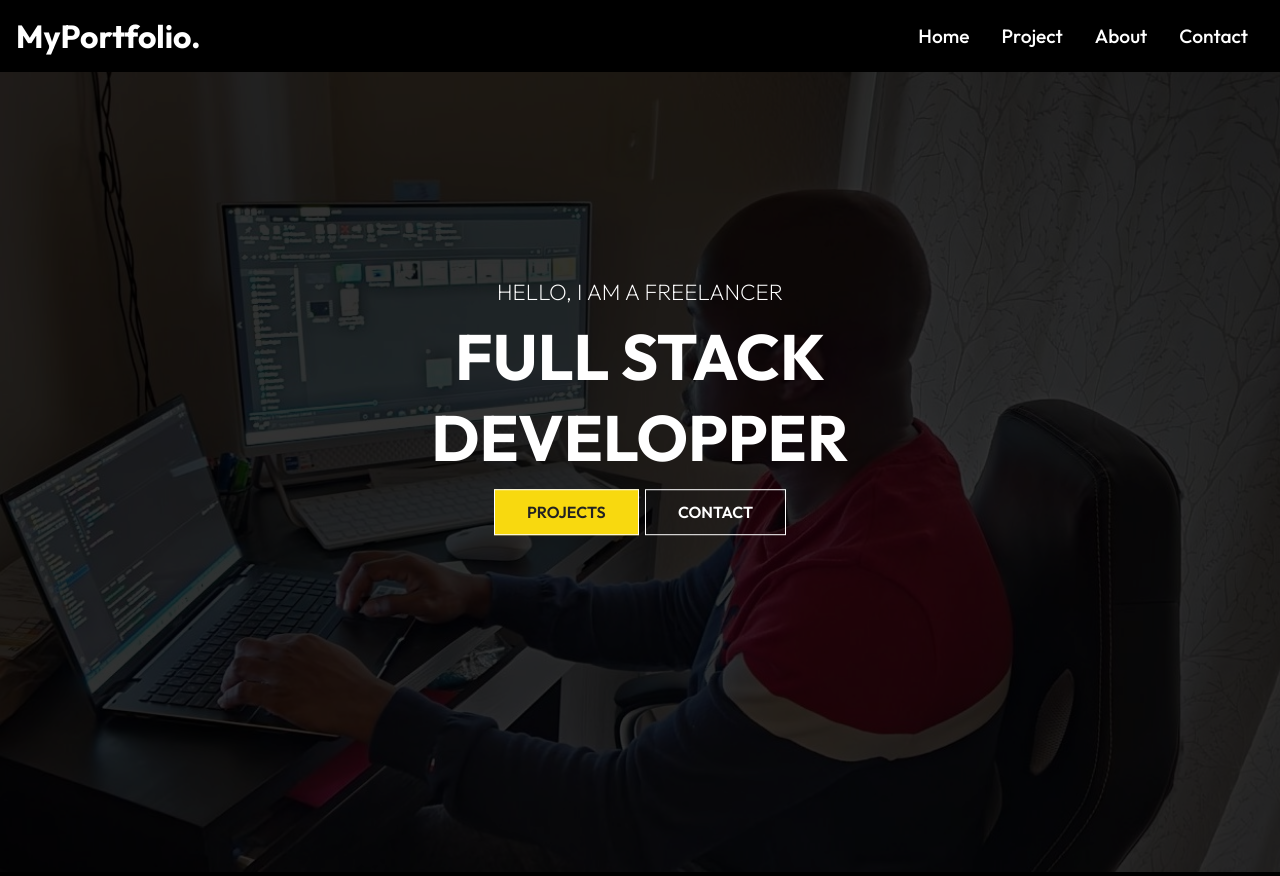
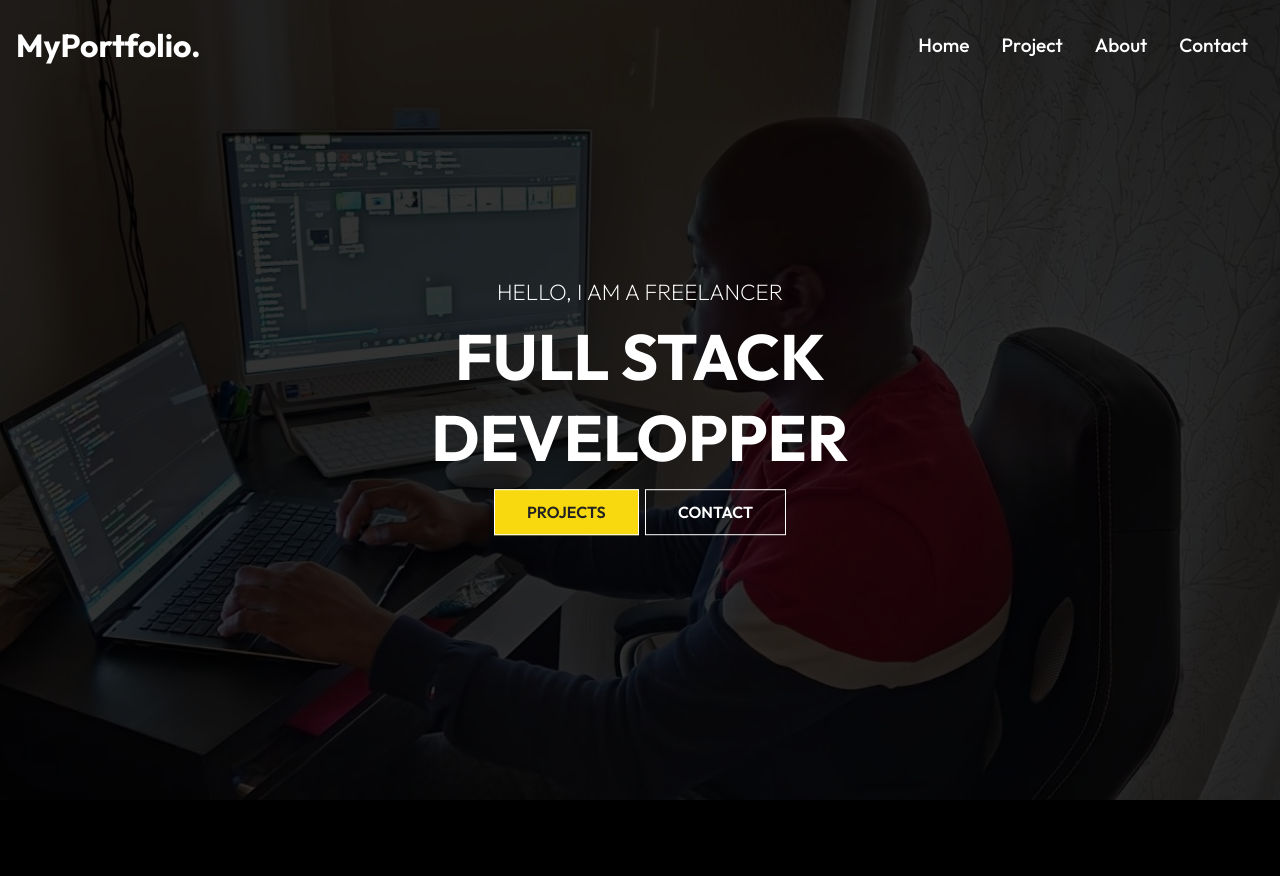
Before and after one commit to Abou2022/second-reactportfolio, a React (Create React App) app: page / in a window 1280 px wide. After the commit the page ends 804 px from the top, so only its background shows below. Built offline with nearby package versions, Linux system fonts and the light colour scheme; a web font is replaced by a local one.

Commit message:
navbar position update and z-index

```diff
--- a/src/components/NavbarStyles.css
+++ b/src/components/NavbarStyles.css
@@ -3,6 +3,11 @@
   justify-content: space-between;
   align-items: center;
   padding: 1rem;
+  /* to fix the nav bar */
+  position: fixed;
+  width: 100%;
+  height: 90px;
+  z-index: 10;
 }
 .nav-menu {
   display: flex;
```
